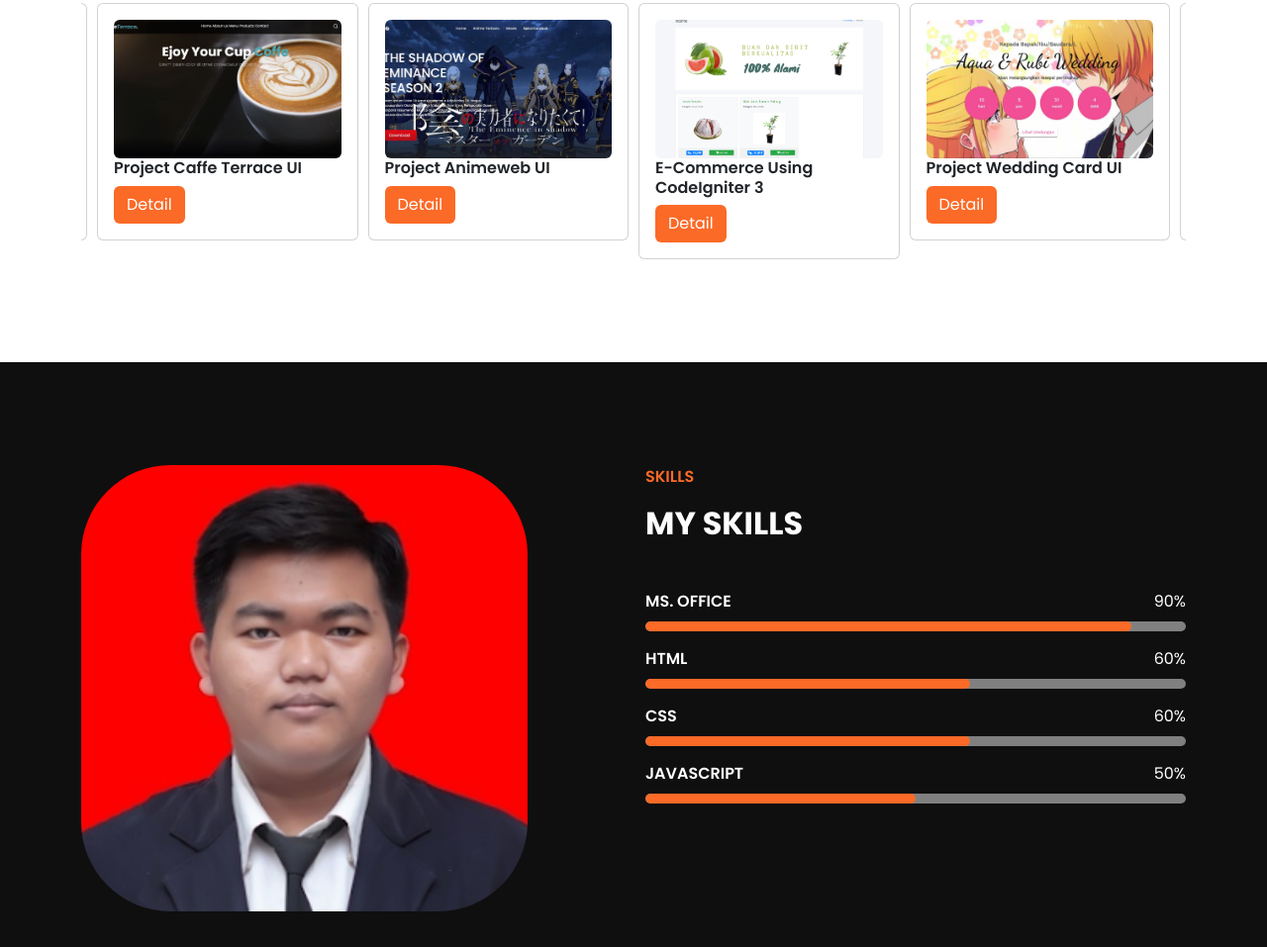
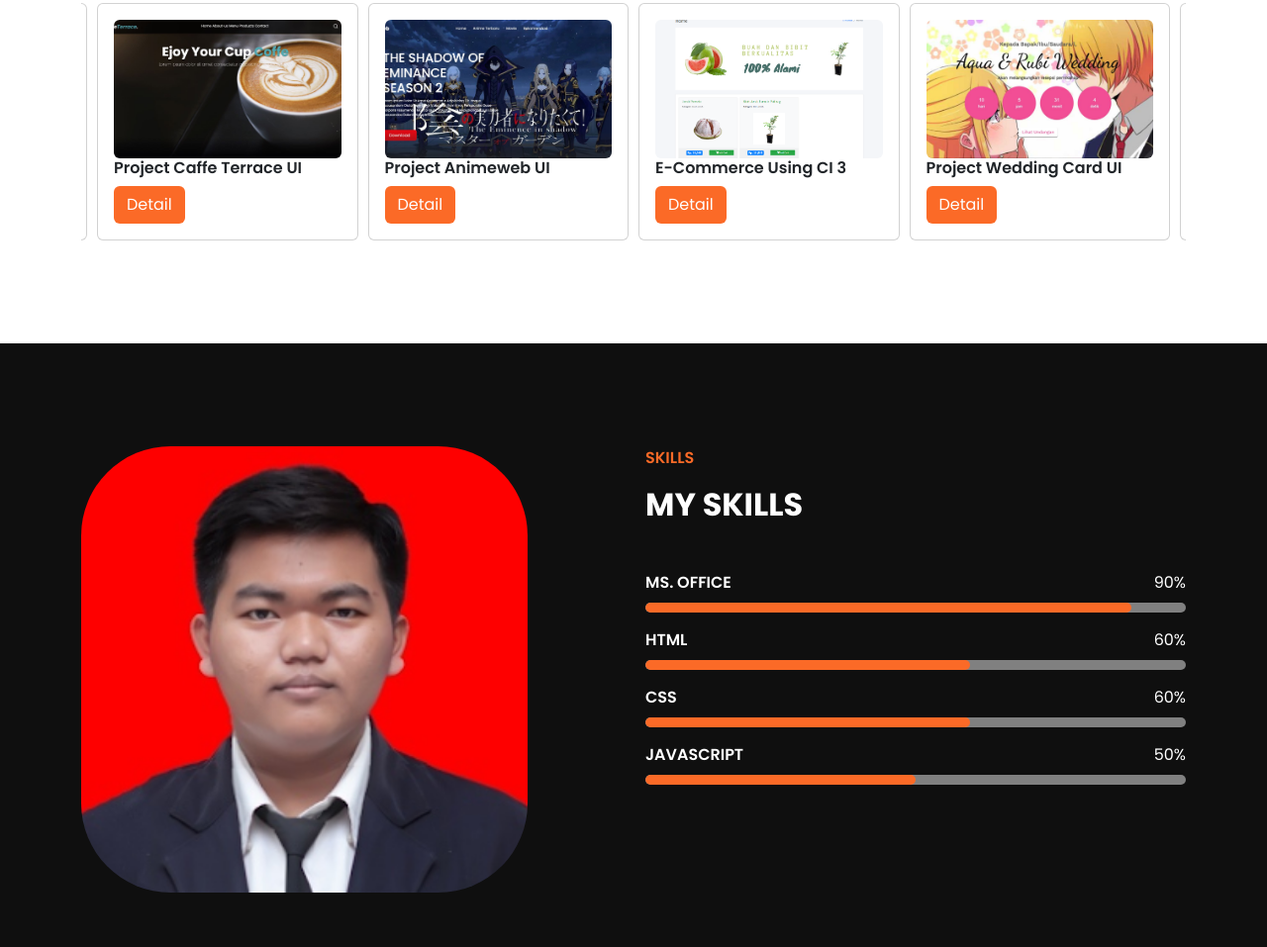
Before and after one commit to gawrgu/portfolio, a plain HTML site: page index.html in a window 1280 px wide. Shown: the part 1027-1984 px from the top of the page at 99% size. Drawn offline with Linux system fonts and the light colour scheme.

Commit message:
update project

```diff
--- a/index.html
+++ b/index.html
@@ -112,7 +112,7 @@
                   src="image/project4.png"
                   alt="Project 1"
                   class="card-img-top rounded" />
-                <h6 class="fw-semibold">E-Commerce Using CodeIgniter 3</h6>
+                <h6 class="fw-semibold">E-Commerce Using CI 3</h6>
                 <a
                   href="https://bit.ly/3Lk5ELL"
                   target="_blank"
```
